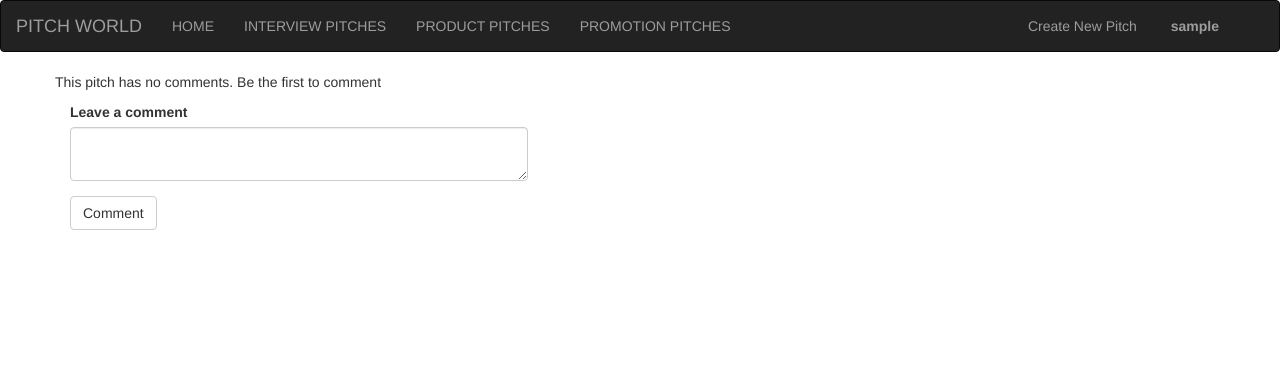
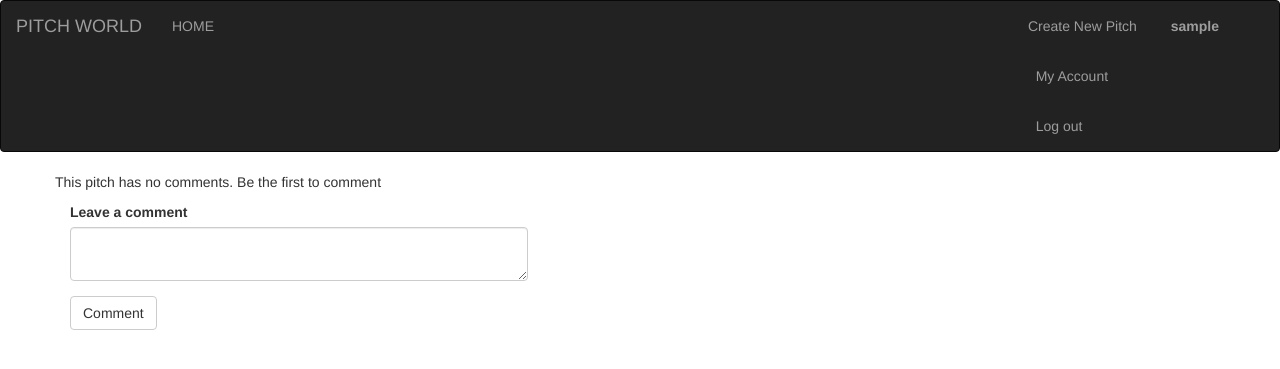
Before and after one commit to Teri11/PITCHES, a Flask app: page /comment/1 in a window 1280 px wide. Shown: the top 369 px of the page. Run offline with Flask 2, Linux system fonts and the light colour scheme; the visitor is signed in with stand-in values (Sample User, id 1); data comes from the database, SQL or seed files in the repository; data that the repository does not hold is empty; some libraries are stand-ins or nearby versions.

Commit message:
modified

```diff
--- a/app/main/forms.py
+++ b/app/main/forms.py
@@ -1,6 +1,8 @@
 from flask_wtf import FlaskForm
 from wtforms import StringField, SelectField, TextAreaField, SubmitField
 from wtforms.validators import Required
+from wtforms import validators
+# from wtforms.validators import DataRequired
 
 class UpdateProfile(FlaskForm):
     bio = TextAreaField('Write a brief bio about you.',validators = [Required()])
--- a/app/main/views.py
+++ b/app/main/views.py
@@ -16,7 +16,7 @@ def index():
 
     return render_template('index.html',pitches=pitches, interview=interview,product=product,promotion=promotion)
 
-@main.route('/create_new', methods = ['POST','GET'])
+@main.route('/new_pitch', methods = ['POST','GET'])
 @login_required
 def new_pitch():
     form = PitchForm()
@@ -43,7 +43,7 @@ def comment(pitch_id):
         user_id = current_user._get_current_object().id
         new_comment = Comment(comment = comment,user_id = user_id,pitch_id = pitch_id)
         new_comment.save_c()
-        return redirect(url_for('.comment', pitch_id = pitch_id))
+        return redirect(url_for('main.comment', pitch_id = pitch_id))
     return render_template('comment.html', form =form, pitch = pitch,all_comments=all_comments)
 
 
--- a/app/templates/base.html
+++ b/app/templates/base.html
@@ -4,4 +4,5 @@
 
 {% include 'navbar.html' %}
 
+
 {% endblock%}
--- a/app/templates/navbar.html
+++ b/app/templates/navbar.html
@@ -2,33 +2,38 @@
   <div class="container-fluid">
       <div class="navbar-header">
 
-          <a class="navbar-brand" href="/"> <PITCHES>PITCH  WORLD</a>
+          <a class="navbar-brand" href="{{ url_for('main.index') }}"> <PITCHES>PITCH  WORLD</a>
       </div>
       <div class="navbar-collapse collapse">
           <ul class="nav navbar-nav">
-              <li><a href="/">HOME</a></li>
-              <li><a href="/">INTERVIEW PITCHES</a></li>
+              <li><a href="{{ url_for('main.index') }}">HOME</a></li>
+              <!-- <li><a href="/">INTERVIEW PITCHES</a></li>
               <li><a href="/">PRODUCT PITCHES</a></li>
-              <li><a href="/">PROMOTION PITCHES</a></li>
+              <li><a href="/">PROMOTION PITCHES</a></li> -->
+            </ul>
 
-
-            </ul>
             <ul class="nav navbar-nav navbar-right">
               <li class="">
                 {% if current_user.is_authenticated %}
                 <li class="nav-item">
-                  <a id="create-acc" class="nav-link" href="{{url_for('main.new_pitch')}}">Create New Pitch</a>
-                </li>
+                  <a id="create-acc" class="nav-link" href="{{url_for('main.new_pitch')}}">Create New Pitch
+                    <a id="create-acc" class="nav-item" href="{{url_for('main.profile',name=current_user.username)}}"><i
+                      class=""></i>&nbsp; My Account</a>
+                      <a class="dropdown-item" href="{{url_for('auth.logout')}}"><i class="fas fa-sign-out-alt"></i>&nbsp; Log
+                        out</a>
+                  </li>
+                  </a>
+
               <li class="nav-item dropdown">
                 <a class="nav-link dropdown-toggle" style='margin-right:30px' data-toggle="dropdown" aria-haspopup="true"
                   aria-expanded="false">
                   <i class="fas fa-user"></i>&nbsp;<strong>{{current_user.username}}</strong> </a>
-                <div class="dropdown-menu dropdown-menu-right dropdown-info" aria-labelledby="navbarDropdownMenuLink-4">
+                <!-- <div class="dropdown-menu dropdown-menu-right dropdown-info" aria-labelledby="navbarDropdownMenuLink-4">
                   <a class="dropdown-item" href="{{url_for('main.profile',name=current_user.username)}}"><i
                       class="far fa-user"></i>&nbsp; My account</a><br>
                   <a class="dropdown-item" href="{{url_for('auth.logout')}}"><i class="fas fa-sign-out-alt"></i>&nbsp; Log
                     out</a>
-                </div>
+                </div> -->
               </li>
               {% else %}
               <li class="nav-item">
--- a/app/templates/profile/profile.html
+++ b/app/templates/profile/profile.html
@@ -48,10 +48,10 @@
         </div>
       </div>
     </div>
-    <div class="col-md-1"></div>
+    <div class="col-md-1">
     <div class="col-md-5" id="user">
       {% if current_user %}
-      <h3>You have {{user.pitches.count()}} Pitches</h3>
+      <h3>You have {{user.pitches.count()}} Pitch</h3>
       {% for i in posts%}
       <div class="card pitches">
         <h4>Title: {{i.title}}</h4>
```
Also changed, not shown: app/templates/index.html (+23 -3 lines), app/main/models.py (deleted), app/static/photos/HH.jpg (added).
